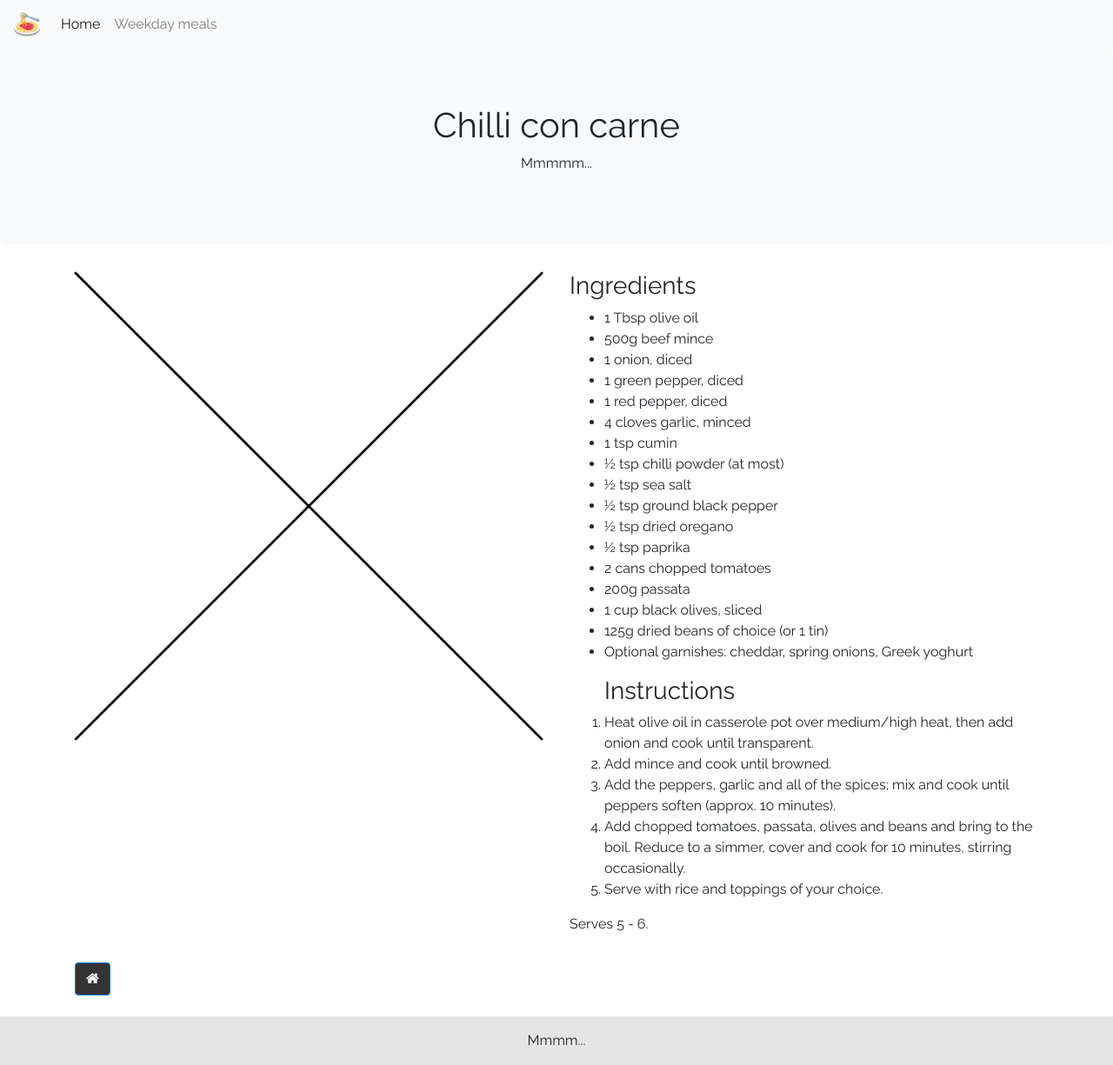
After one commit to roberto-aldera/not-just-pasta, a PHP site: page /pages/recipes/weekday-meals/chilli-con-carne.php in a window 1280 px wide. The commit adds this page. Shown: the whole page at 87% size. Run offline with PHP 8.4, Linux system fonts and the light colour scheme.

Commit message:
Add chilli con carne recipe

```diff
--- /dev/null
+++ b/pages/recipes/weekday-meals/chilli-con-carne.php
@@ -0,0 +1,83 @@
+<!DOCTYPE html>
+<html lang="en">
+
+<head>
+    <title>Chilli con carne</title>
+    <?php require "../../../includes/recipe-header.php"; ?>
+    <link rel="stylesheet" href="../../../main.css">
+</head>
+
+<body>
+    <nav class="navbar navbar-expand-lg navbar-light bg-light">
+        <a class="navbar-brand" href="../../../index.html">
+            <img src="../../../favicon_io/android-chrome-512x512.png" width="30" height="30"
+                class="d-inline-block align-top" alt="">
+        </a>
+        <button class="navbar-toggler" type="button" data-toggle="collapse" data-target="#navbarNavAltMarkup"
+            aria-controls="navbarNavAltMarkup" aria-expanded="false" aria-label="Toggle navigation">
+            <span class="navbar-toggler-icon"></span>
+        </button>
+        <div class="collapse navbar-collapse" id="navbarNavAltMarkup">
+            <div class="navbar-nav">
+                <a class="nav-item nav-link active" href="../../../index.html">Home <span
+                        class="sr-only">(current)</span></a>
+                <a class="nav-item nav-link" href="weekday-meals.php">Weekday meals</a>
+
+            </div>
+        </div>
+    </nav>
+
+    <div class="jumbotron text-center bg-light">
+        <h1>Chilli con carne</h1>
+        <p>Mmmmm...</p>
+    </div>
+
+    <div class="container">
+        <div class="row">
+            <div class="col-sm-6">
+                <img class="img-fluid rounded" style="float:center" src="../../../images/placeholder.png"
+                    alt="sample-text">
+            </div>
+            <div class="col-sm-6">
+                <h3>Ingredients</h3>
+                <ul>
+                <li>1 Tbsp olive oil</li>
+                <li>500g beef mince</li>
+                <li>1 onion, diced</li>
+                <li>1 green pepper, diced</li>
+                <li>1 red pepper, diced</li>
+                <li>4 cloves garlic, minced</li>
+                <li>1 tsp cumin</li>
+                <li>&frac12; tsp chilli powder (at most)</li>
+                <li>&frac12; tsp sea salt</li>
+                <li>&frac12; tsp ground black pepper</li>
+                <li>&frac12; tsp dried oregano</li>
+                <li>&frac12; tsp paprika</li>
+                <li>2 cans chopped tomatoes</li>
+                <li>200g passata</li>
+                <li>1 cup black olives, sliced</li>
+                <li>125g dried beans of choice (or 1 tin)</li>
+                <li>Optional garnishes: cheddar, spring onions, Greek yoghurt
+
+                </ul>
+                <ol>
+                <h3>Instructions</h3>
+                    <li>Heat olive oil in casserole pot over medium/high heat, then add onion and cook until transparent.</li>
+                    <li>Add mince and cook until browned.</li>
+                    <li>Add the peppers, garlic and all of the spices; mix and cook until peppers soften (approx. 10 minutes).</li>
+                    <li>Add chopped tomatoes, passata, olives and beans and bring to the boil. Reduce to a simmer, cover and cook for 10 minutes, stirring occasionally.</li>
+                    <li>Serve with rice and toppings of your choice.</li>
+                </ol>
+                <p>
+                    Serves 5 - 6.
+                </p>
+            </div>
+        </div>
+    </div>
+</body>
+
+<footer>
+    <?php require "../../../includes/recipe-footer.php"; ?>
+</footer>
+
+</html>
```
Also changed, not shown: pages/recipes/weekday-meals/weekday-meals.php (+9 -0 lines).
